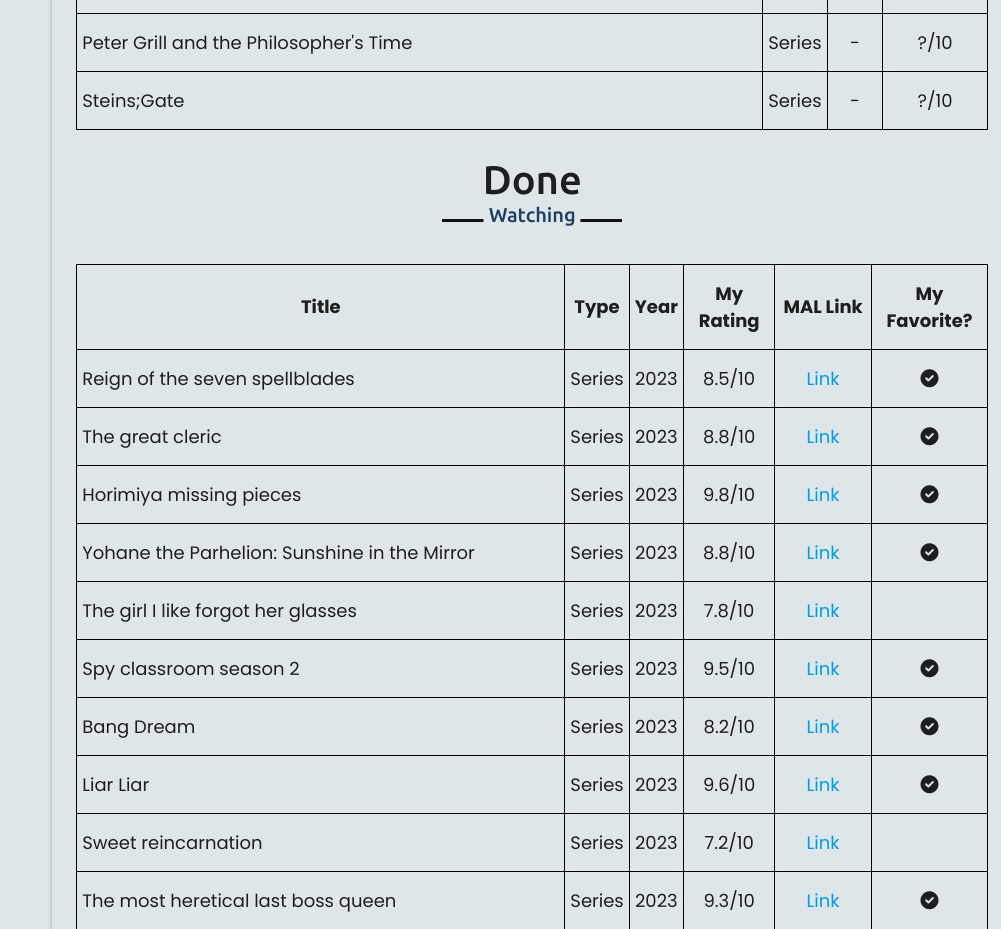
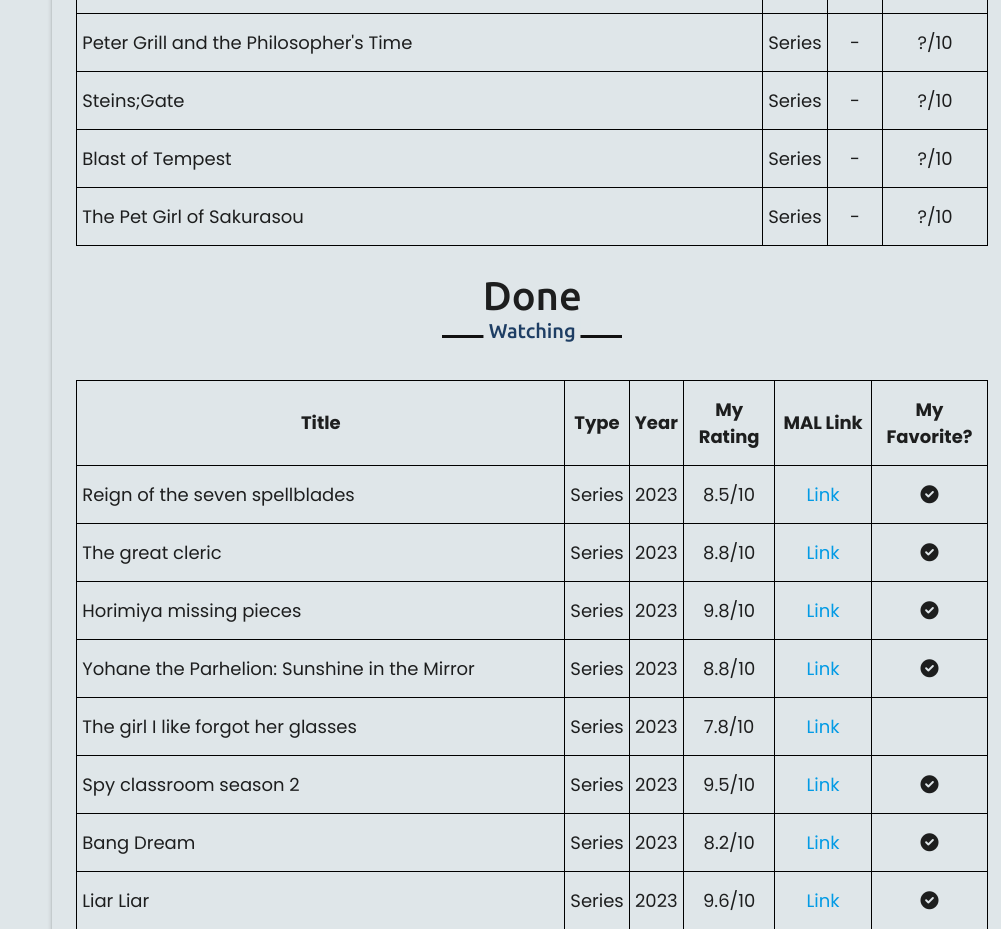
Before and after one commit to ArchiveWarehouse/Anime, a website: page 001anime/anime-index.html in a window 1280 px wide. Shown: the part 9520-10449 px from the top of the page, without its empty margins (279-1280 px from the left). Drawn offline with nearby package versions, Linux system fonts and the light colour scheme.

Commit message:
list update

```diff
--- a/001anime/anime-index.html
+++ b/001anime/anime-index.html
@@ -808,6 +808,18 @@
                         <td>-</td>
                         <td>?/10</td>
                     </tr>
+                    <tr>
+                        <td class="anime-title">Blast of Tempest</td>
+                        <td>Series</td>
+                        <td>-</td>
+                        <td>?/10</td>
+                    </tr>
+                    <tr>
+                        <td class="anime-title">The Pet Girl of Sakurasou</td>
+                        <td>Series</td>
+                        <td>-</td>
+                        <td>?/10</td>
+                    </tr>
                   </table>
             </div>
 
```
